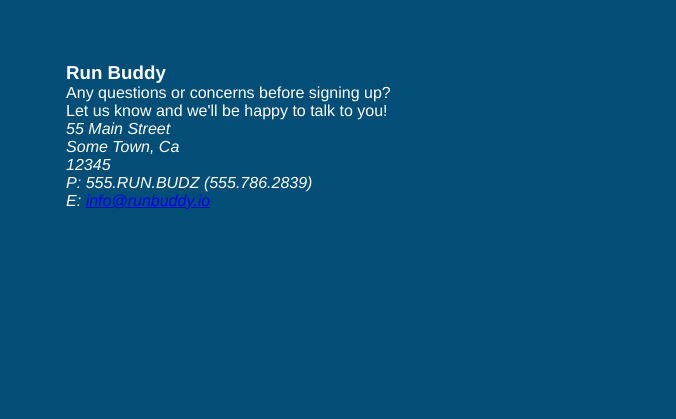
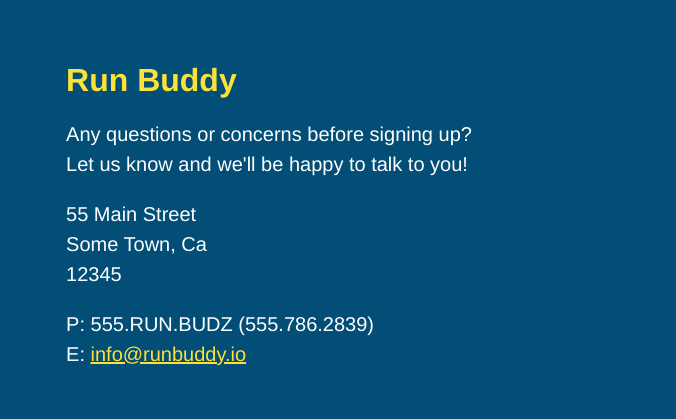
Before and after one commit to Harabushi/run-buddy, a plain HTML site: page index.html in a window 1280 px wide. Shown: the part 4244-4663 px from the top of the page, 604-1280 px from the left. Drawn offline with Linux system fonts and the light colour scheme.

Commit message:
meet the trainers section, and contact setcion

```diff
--- a/assets/css/style.css
+++ b/assets/css/style.css
@@ -259,4 +259,21 @@ section {
     margin: 30px 0 0 60px;
     color: white;
 }
+
+.contact-info h3 {
+    color: #fce138;
+    font-size: 32px;
+}
+
+.contact-info p, .contact-info address {
+    margin: 20px 0;
+    line-height: 1.5;
+    font-size: 20px;
+    font-style: normal;
+}
+
+.contact-info a {
+    color: #fce138;
+}
+
 /* end reach out section */
--- a/index.html
+++ b/index.html
@@ -182,9 +182,11 @@
                     Let us know and we'll be happy to talk to you!
                 </p>
                 <address>
-                    55 Main Street <br />
-                    Some Town, Ca <br />
-                    12345<br />
+                    <p>
+                        55 Main Street <br />
+                        Some Town, Ca <br />
+                        12345<br />
+                    </p>
                     P: 555.RUN.BUDZ (555.786.2839)<br />
                     E: <a href="mailto:info@runbuddy.io">info@runbuddy.io</a>
                 </address>
```
